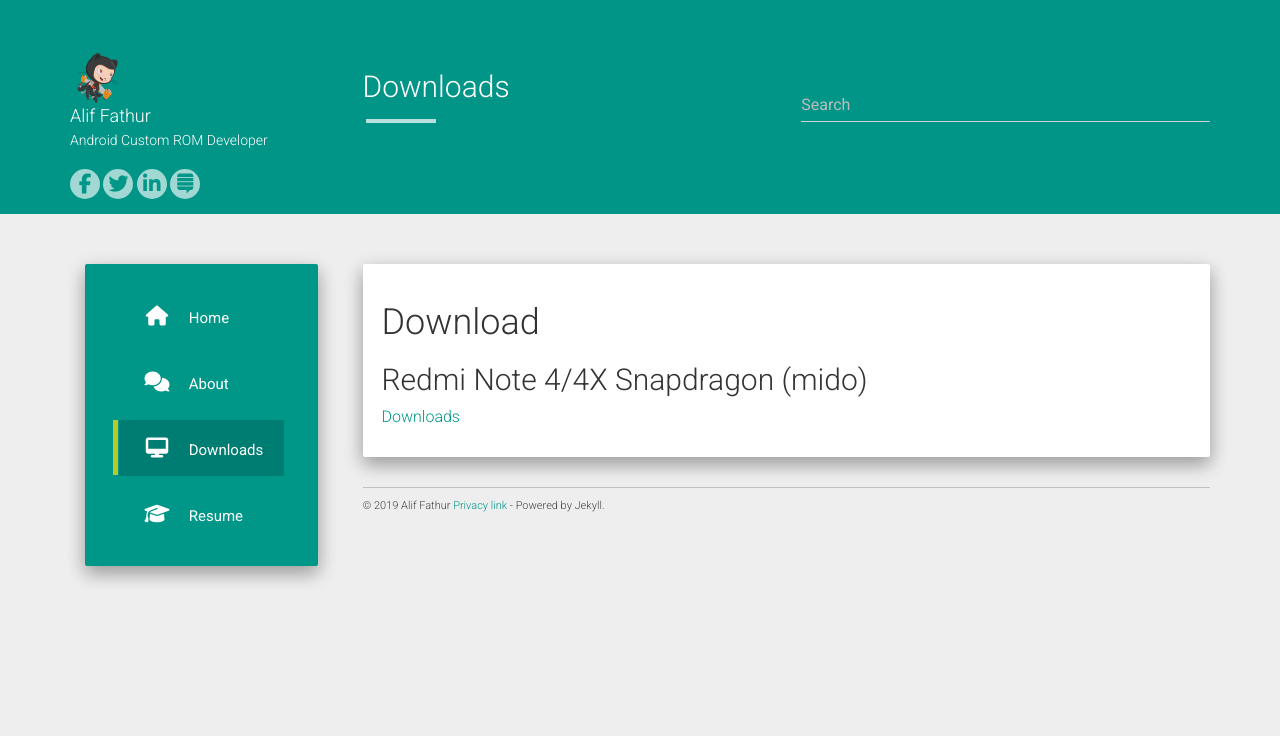
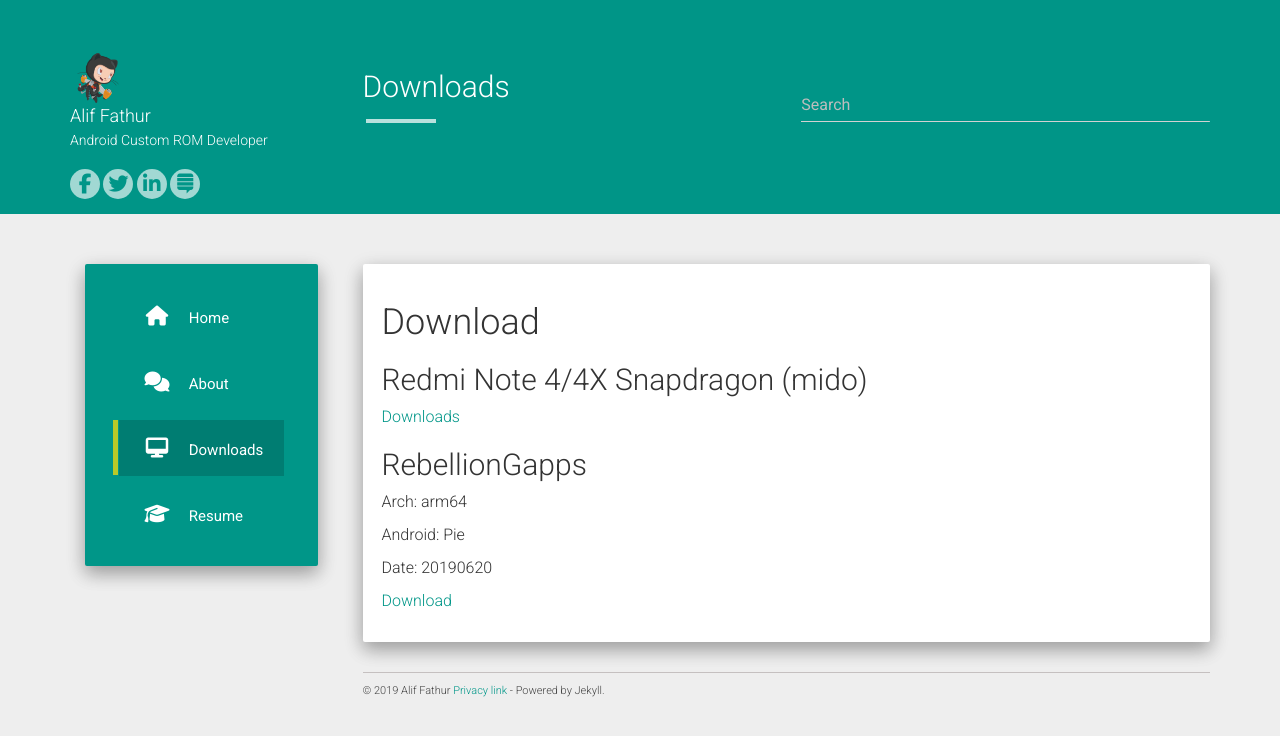
Before and after one commit to darkthur/darkthur.github.io, a Jekyll site: the page built from downloads.md, in a window 1280 px wide. Shown: the top 736 px of the page. Built offline with Jekyll 4.4.1, drawn with Linux system fonts in a browser that asks for light colours; nearby versions of some CDN libraries.

Commit message:
Update downloads.md

```diff
--- a/downloads.md
+++ b/downloads.md
@@ -8,3 +8,12 @@
 
 ## Redmi Note 4/4X Snapdragon (mido)
 [Downloads](../mido)
+
+## RebellionGapps
+Arch: arm64
+
+Android: Pie
+
+Date: 20190620
+
+[Download](https://drive.google.com/open?id=1gSuhmFzC06dmuE01Mw2QR1Z7HHSBJLOi)
```
